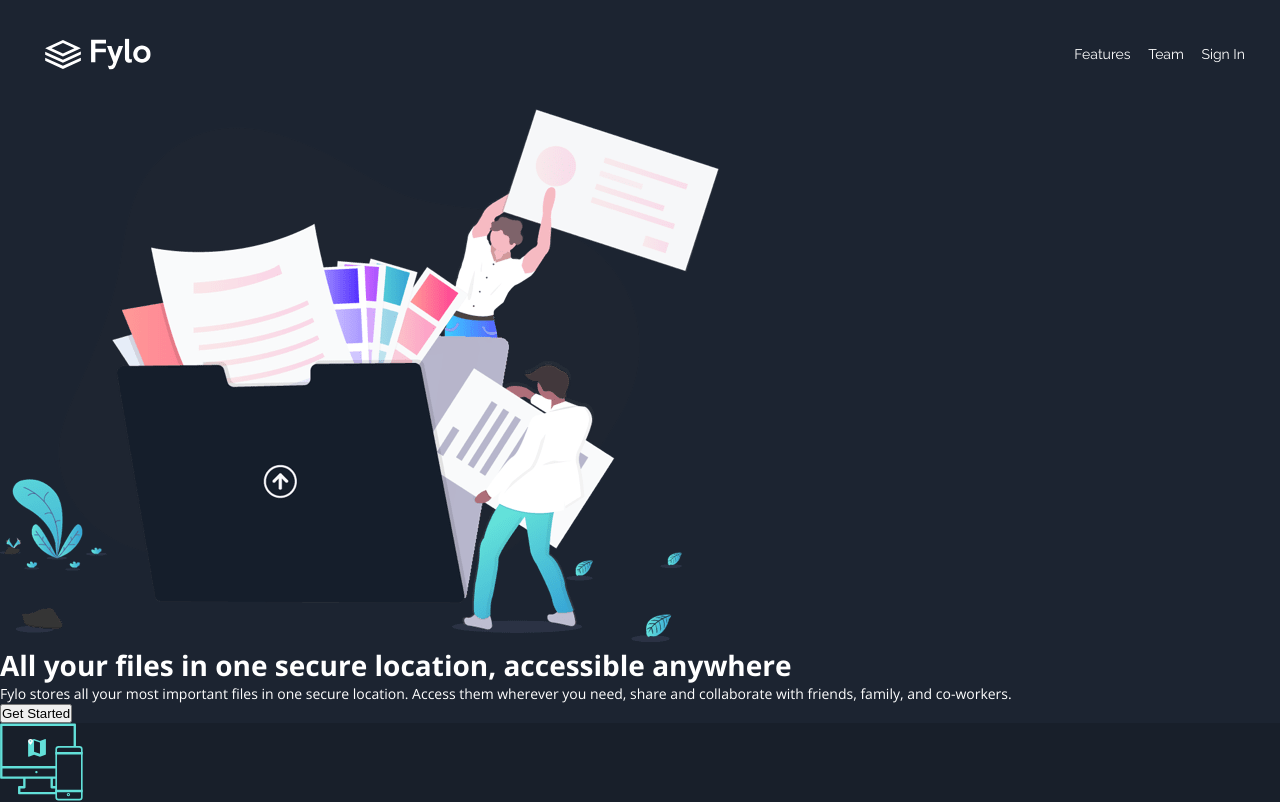
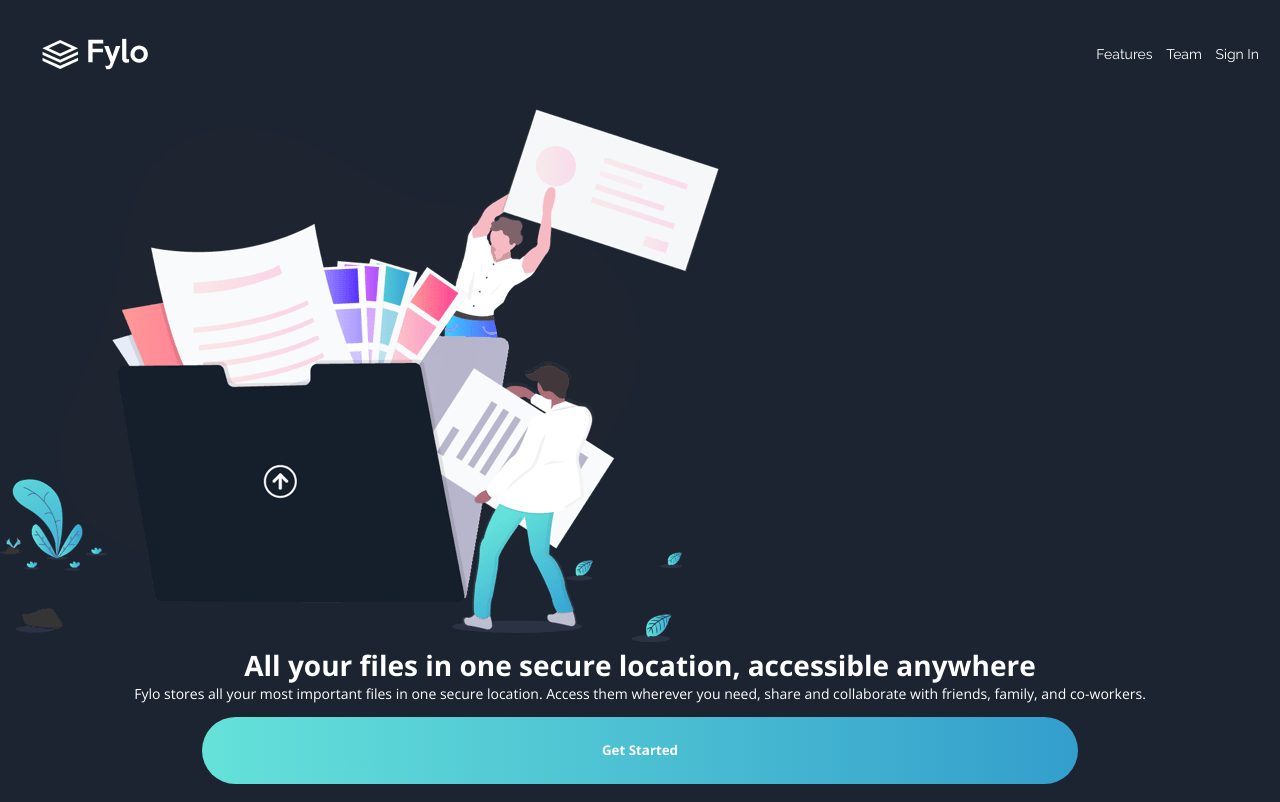
Before and after one commit to jfelic/fylo-mocksite, a plain HTML site: page index.html in a window 1280 px wide. Shown: the top 802 px of the page. Drawn offline with nearby package versions, Linux system fonts and the light colour scheme.

Commit message:
made some good progress with header, buttons, and main section

```diff
--- a/index.html
+++ b/index.html
@@ -39,7 +39,10 @@
     <h1>All your files in one secure location, accessible anywhere</h1>
     <p>Fylo stores all your most important files in one secure location. Access them wherever you need, share and collaborate with friends, family, and co-workers.</p>
 
-    <button class="main-section-button">Get Started</button>
+    <div class="div-button1">
+      <button class="button1">Get Started</button>
+    </div>
+
   </div>
 
   <!--------------------------------------Features Section-->
@@ -104,7 +107,7 @@
     <h2>Get early access today</h2>
     <p>It only takes a minute to sign up and our free starter tier is extremly generous. If you have any questions, our support team would be happy to help you.</p>
     <input type="email" id="name" name="email">
-    <button>Get Started For Free</button>
+    <button class="button2">Get Started For Free</button>
 
    </div>
 
--- a/styles.css
+++ b/styles.css
@@ -14,6 +14,10 @@ body {
     max-width: 100%;
 }
 
+.navigation {
+    margin:1rem;
+}
+
 a {
     text-decoration: none;
     color: white;
@@ -21,6 +25,8 @@ a {
 
 li {
     list-style: none;
+    display: inline;
+    padding: 5px;
 }
 
 img {
@@ -51,38 +57,69 @@ header,
 
 .fylo-logo-header {
     transform: scale(.60);
-    padding: 1em 1em 1em .25em;
-    margin: 1em 1em 1em .25em;
+    padding: 1em 0 1em .25em;
+    margin: 1em 0 1em .25em;
     overflow:none;
 }
 
 .main-nav {
     display: flex;
-    justify-content: space-around;
+    justify-content: space-between;
     align-items: center;
 }
 
-.navigation {
-    width: 100%;
-}
-
-.navigation ul li {
-    display: inline;
-    padding: .5em;
-    word-wrap: none;
-}
 
 .navigation a:hover {
     font-weight: 700;
     text-decoration: underline;
 }
 
-ul {
-    text-align:end;
-    padding: 1em;
+.intro-section {
+    padding-bottom: 1em;
+}
+
+.intro-section h1,
+.intro-section p {
+    text-align: center;
+}
+
+.button1 {
+    color: white;
+    background-image: linear-gradient(to right, hsl(176, 68%, 64%), hsl(198, 60%, 50%));
+    font-family: inherit;
+    border: 0;
+    padding: .25em;
+    width: 70%;
+    height: 5em;
+    font-weight: bold;
+    border-radius: 100px;
+}
+
+.button1:hover {
+    background-image: linear-gradient(to right, hsl(176, 94%, 74%), hsl(198, 100%, 67%));
+    transform: scale(1.02);
+}
+
+.div-button1 {
+    display: flex;
+    justify-content: center;
     margin: 1em;
-    min-width: 200px;
-    white-space: nowrap;
+}
+
+.features-section {
+    display: flex;
+    flex-direction: column;
+    align-items: center;
+    padding: 2em;
+}
+
+.features-section img {
+    max-width: 85px;
+    margin: 2em;
+}
+
+.features-section p {
+    text-align: center;
 }
 
 
```
